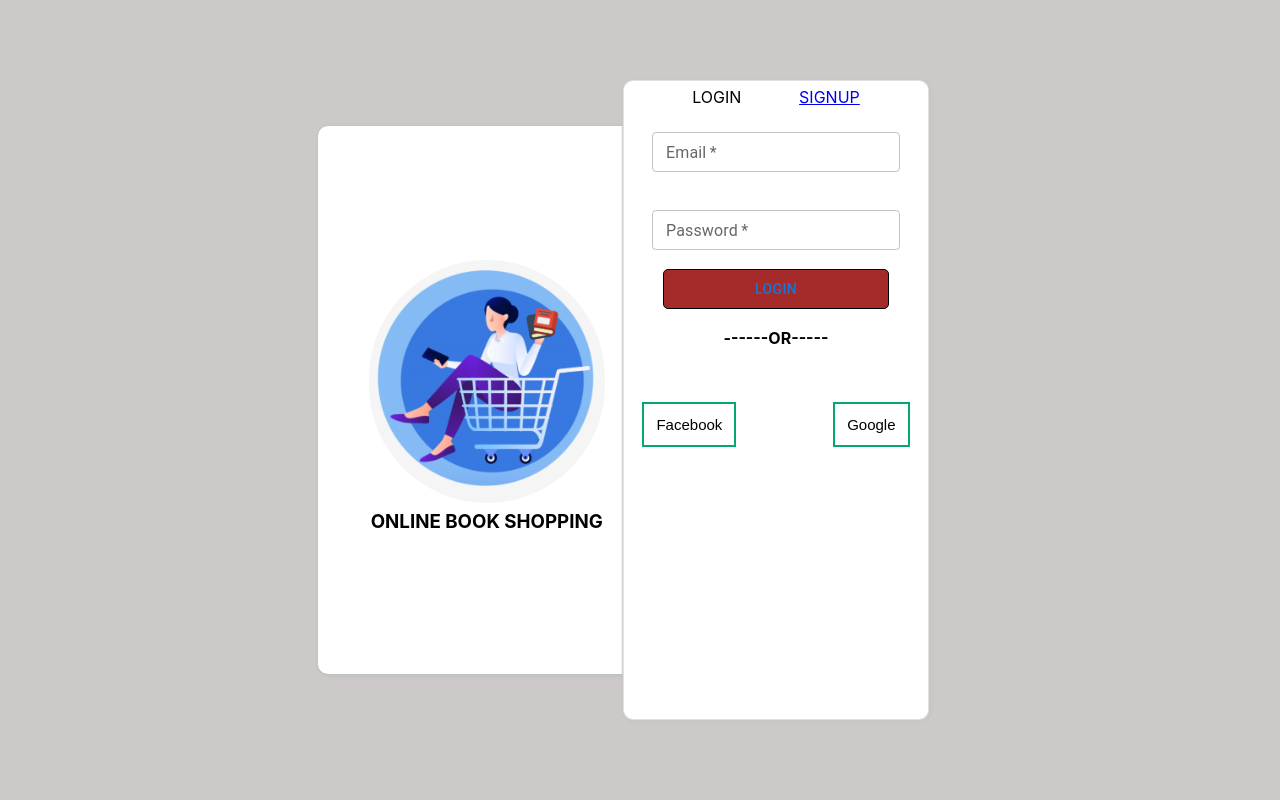
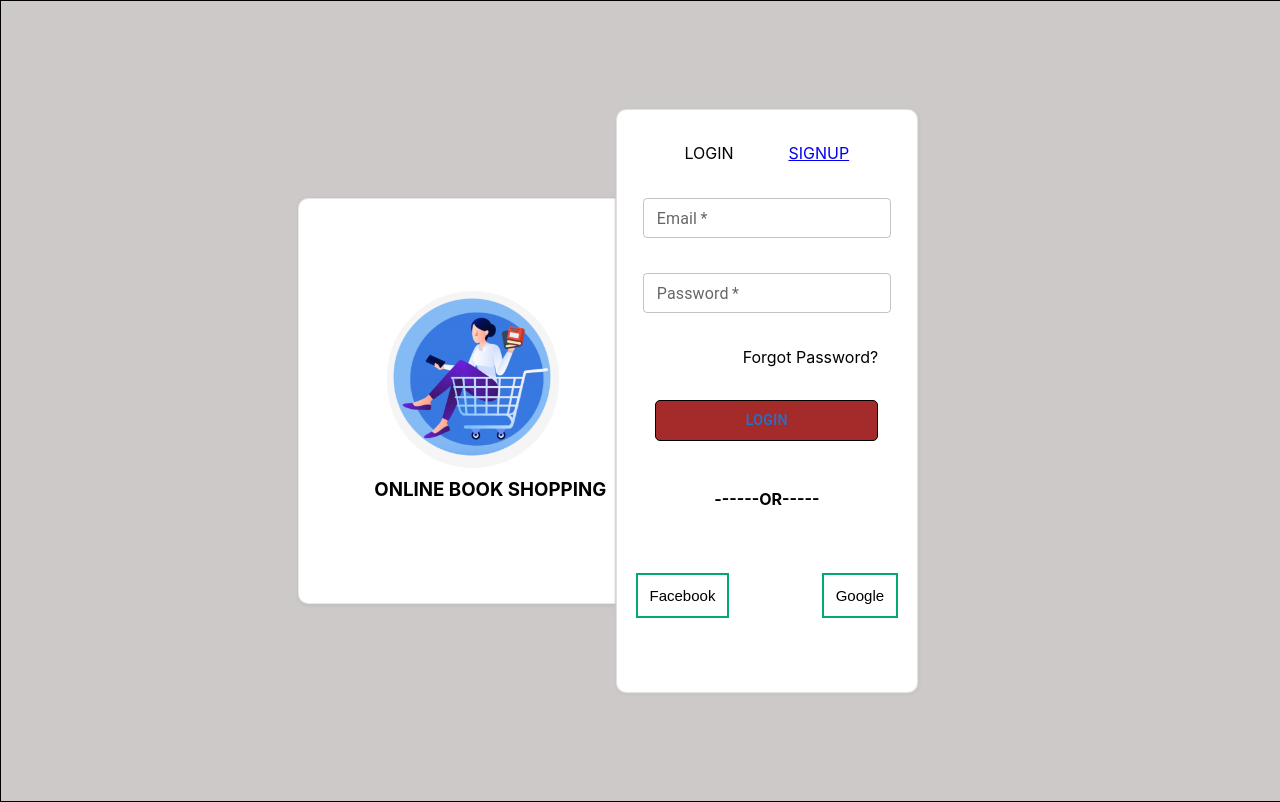
Before and after one commit to BridgeLab3341/BookStore_React_Application, a React (Create React App) app in the folder BookStore_React_Application/bookstoreapplication/: page / in a window 1280 px wide. Built offline with nearby package versions, Linux system fonts and the light colour scheme.

Commit message:
[soma]Refac:Refactored the code.

```diff
--- a/BookStore_React_Application/bookstoreapplication/package.json
+++ b/BookStore_React_Application/bookstoreapplication/package.json
@@ -5,6 +5,7 @@
   "dependencies": {
     "@emotion/react": "^11.11.1",
     "@emotion/styled": "^11.11.0",
+    "@mui/icons-material": "^5.14.18",
     "@mui/material": "^5.14.18",
     "@mui/styled-engine": "^5.14.18",
     "@mui/styled-engine-sc": "^6.0.0-alpha.6",
--- a/BookStore_React_Application/bookstoreapplication/src/App.js
+++ b/BookStore_React_Application/bookstoreapplication/src/App.js
@@ -5,8 +5,6 @@ function App() {
   return (
     <div className="App">
       <Router/>
-      {/* <SignIn/> */}
-      {/* <SignUp/> */}
     </div>
   );
 }
--- a/BookStore_React_Application/bookstoreapplication/src/Components/Router/Router.jsx
+++ b/BookStore_React_Application/bookstoreapplication/src/Components/Router/Router.jsx
@@ -2,6 +2,7 @@ import React from "react";
 import { BrowserRouter,Routes, Route } from 'react-router-dom';
 import SignIn from "../SignIn/SignIn";
 import SignUp from "../SignUp/SignUp";
+import DashBoard from "../DashBoard/DashBoard";
 
 export const Router=()=>{
 return(
@@ -10,6 +11,7 @@ return(
           <Routes>
              <Route exact path={"/"} element={<SignIn/>}></Route>
              <Route exact path={"/signup"} element={<SignUp/>} ></Route>
+             <Route exact path={"/dashboard"} element={<DashBoard/>}></Route>
           </Routes>
         </BrowserRouter>
     </div>
--- a/BookStore_React_Application/bookstoreapplication/src/Components/SignIn/SignIn.css
+++ b/BookStore_React_Application/bookstoreapplication/src/Components/SignIn/SignIn.css
@@ -6,6 +6,7 @@
     height: 100vh;
     background-color: rgb(206, 201, 201);
 }
+
 .main {
     display: flex;
     flex-direction: row;
@@ -14,10 +15,11 @@
     width: 80%;
     height: 50%;
 }
+
 .leftpart {
     border: 0px solid rgba(211, 206, 206, 0.5);
     width: 31%;
-    height: 120%;
+    height: 90%;
     border-radius: 10px;
     display: flex;
     flex-direction: column;
@@ -26,69 +28,79 @@
     background-color: white;
     box-shadow: 1px 1px 2px 2px rgb(195, 194, 194);
 }
+
 img {
     position: relative;
     left: 15%;
     top: 5%;
-    width:70%;
+    width:30%;
     display: flex;
     justify-content:center;
     align-items: center;
     border-radius: 200px;
 }
+
 .rightpart {
     border: 1px solid rgba(198, 194, 194, 0.5);
     background-color: white;
     position: relative;
     right: 3%;
-    width: 38%;
+    width: 41%;
     height: 140%;
     border-radius: 10px;
     display: flex;
     flex-direction: column;
     align-content: center;
-    justify-content: flex-start;
+    justify-content: center;
     align-items: center;
     box-shadow: 1px 1px 2px 2px rgb(201, 198, 198);
 }
+
 .buttons {
     width: 55%;
     display: flex;
     justify-content: space-between;
+    align-items: center;
     top: 1%;
-    padding: 6px;
+    padding: 1px;
 }
+
 button.signIn {
     width: 50px;
     height: 34px;
 }
+
 button.signUp {
     width: 55px;
     height: 34px;
 }
-.flogin{
+
+.flogin {
     color: black;
 }
+
 .log-email {
-    width: 99%;
+    width: 100%;
     display: flex;
     flex-direction: column;
     flex-wrap: nowrap;
     justify-content: space-between;
     align-items: center;
-    padding: 18px;
+    padding: 1px;
     margin: 1px 1px 1px 1px;
 }
+
 .log-pass {
-    width: 99%;
+    width: 100%;
     display: flex;
     flex-direction: column;
     flex-wrap: nowrap;
     justify-content: space-between;
     align-items: center;
-    padding: 18px;
+    padding-bottom: 1px;
     margin: 1px 1px 1px 1px;
 }
+
 .button-sin {
     width: 70%;
     display: flex;
@@ -96,25 +108,29 @@ button.signUp {
     align-content: center;
     justify-content: center;
     align-items: center;
-    padding: 18%;
+    padding: 1%;
 }
+
 .or {
     display: flex;
     flex-direction: row;
     align-content: center;
     justify-content: center;
     align-items: center;
-    padding: 1%;
+    padding-bottom: 1%;
 }
+
 .option {
     width: 89%;
-    height: 18%;
+    height: 12%;
     display: flex;
     flex-direction: row;
     flex-wrap: nowrap;
     justify-content: space-between;
     align-items: center;
+    padding-bottom: 10%;
 }
+
 .button {
     border: none;
     color: white;
@@ -126,6 +142,7 @@ button.signUp {
     transition-duration: 0.4s;
     cursor: pointer;
 }
+
 .button1 {
     background-color: white;
     color: black;
@@ -136,6 +153,7 @@ button.signUp {
     background-color: #04AA6D;
     color: white;
 }
+
 .button2 {
     background-color: white;
     color: black;
@@ -146,3 +164,12 @@ button.signUp {
     background-color: #008CBA;
     color: white;
 }
+.forgot {
+    width: 61%;
+    display: flex;
+    flex-direction: row;
+    flex-wrap: nowrap;
+    justify-content: flex-end;
+    padding-left: 40px;
+    padding-bottom: 1px;
+}
--- a/BookStore_React_Application/bookstoreapplication/src/Components/SignIn/SignIn.jsx
+++ b/BookStore_React_Application/bookstoreapplication/src/Components/SignIn/SignIn.jsx
@@ -1,57 +1,64 @@
 import React, { useState } from "react";
 import logo from "../Assets/LoginLogo.png";
 import './SignIn.css'
-import {Button,TextField} from "@mui/material";
+import { Button, TextField } from "@mui/material";
 import { Link } from "react-router-dom";
 import { Login } from "../Services/UserServices";
 const validEmail = new RegExp('^[a-zA-Z0-9._:$!%-]+@[a-zA-Z0-9.-]+.[a-zA-Z]$');
 const validPassword = new RegExp('^(?=.*?[A-Za-z])(?=.*?[0-9]).{8,}$');
 
 
-export default function SignIn(){
+export default function SignIn() {
 
-    const [logindata,setLoginData]=useState({email:'',password:''});
-    const handleEmail=(e)=>{
-        setLoginData(prevState=>(
+    const [logindata, setLoginData] = useState({ email: '', password: '' });
+    const handleEmail = (e) => {
+        setLoginData(prevState => (
             {
                 ...prevState,
-                email:e.target.value
+                email: e.target.value
             }
         ))
     }
-    const handlePassword=(p)=>{
-        setLoginData(prevState=>({
+    const handlePassword = (p) => {
+        setLoginData(prevState => ({
             ...prevState,
-            password:p.target.value
+            password: p.target.value
         }))
     }
-    const [validateObj,setValidateObj]=useState({EmailBorder:false,EmailHelper:'',PasswordBorder:false,PasswordHelper:''})
-    const VerifyeSignInData=async()=>{
-        let checkEmail=validEmail.test(logindata.email)
-        let checkpassword=validPassword.test(logindata.password)
+    const [validateObj, setValidateObj] = useState({ EmailBorder: false, EmailHelper: '', PasswordBorder: false, PasswordHelper: '' })
+    const VerifyeSignInData = async () => {
+        let checkEmail = validEmail.test(logindata.email)
+        let checkpassword = validPassword.test(logindata.password)
 
-        if(checkEmail===false){
-            setValidateObj(prevState=>({
+        if (checkEmail === false) {
+            setValidateObj(prevState => ({
                 ...prevState,
-                EmailBorder:true,
-                EmailHelper:'Enter a Valid Email'
+                EmailBorder: true,
+                EmailHelper: 'Enter a Valid Email'
             }))
         }
-        if(checkpassword === false){
-            setValidateObj(prevState=>({
+        if (checkpassword === false) {
+            setValidateObj(prevState => ({
                 ...prevState,
                 PasswordBorder: true,
-                PasswordHelper:'Password Sholud be atleast 8 characters'
+                PasswordHelper: 'Password Sholud be atleast 8 characters'
             }))
         }
         console.log(logindata);
 
-        if(checkEmail===true && checkpassword===true){
-            let response=await Login(logindata)
+        if (checkEmail === true && checkpassword === true) {
+            Login(logindata).then((response)=>{
                 console.log(response);
+                console.log("success")
+                console.log(response.data)
+                localStorage.setItem("Token",response.data.data.token)
+            })
+            .catch((error)=>{
+                console.log(error);
+            })
         }
     }
-    return(
+    return (
         <div className="main-container">
             <div className="main">
                 <div className="leftpart">
@@ -62,9 +69,6 @@ export default function SignIn(){
                     <div className="buttons">
                         <div className="flogin">LOGIN</div>
                         <div><Link className="fsignup" to="/signup">SIGNUP</Link></div>
-                        {/* <div><h4 className="flogin"  variant="text">LOGIN</h4></div> */}
-                        {/* <div><h4 className="fsignup" onClick={props.handleToggle} variant="text">SIGNUP</h4></div> */}
-                        {/* <div><Link className="flogin" to="/SignUp">SIGNUP</Link></div> */}
                     </div>
                     <div className="log-email">
                         <TextField className="std-box" id="email" label="Email" onChange={handleEmail} error={validateObj.EmailBorder} helperText={validateObj.EmailHelper} variant="outlined" size="small" required />
@@ -72,6 +76,7 @@ export default function SignIn(){
                     <div className="log-pass">
                         <TextField className="std-box" id="password" label="Password" onChange={handlePassword} error={validateObj.PasswordBorder} helperText={validateObj.PasswordHelper} variant="outlined" size="small" required />
                     </div>
+                    <div className="forgot">Forgot Password?</div>
                     <div className="button-sin">
                         <Button onClick={VerifyeSignInData} className="flogin">Login</Button>
                     </div>
--- a/BookStore_React_Application/bookstoreapplication/src/Components/SignUp/SignUp.css
+++ b/BookStore_React_Application/bookstoreapplication/src/Components/SignUp/SignUp.css
@@ -5,19 +5,20 @@
     width: 100vw;
     height: 100vh;
     background-color: rgb(206, 201, 201);
+    border: 1px solid black;
 }
 .main {
     display: flex;
     flex-direction: row;
     justify-content: center;
     align-items: center;
-    width: 85%;
-    height: 57%;
+    width: 65%;
+    height: 56%;
 }
 .leftpart {
-    border: 0px solid rgba(211, 206, 206, 0.5);
-    width: 31%;
-    height: 120%;
+    border: 1px solid rgba(211, 206, 206, 0.5);
+    width: 46%;
+    height: 90%;
     border-radius: 10px;
     display: flex;
     flex-direction: column;
@@ -26,46 +27,45 @@
     background-color: white;
     box-shadow: 1px 1px 2px 2px rgb(195, 194, 194);
 }
-img {
+ img {
     position: relative;
-    left: 15%;
+    left: 23%;
     top: 5%;
-    width:70%;
+    width:45%;
     display: flex;
     justify-content:center;
     align-items: center;
     border-radius: 200px;
 }
-.rightpart {
+ .rightpart {
     border: 1px solid rgba(198, 194, 194, 0.5);
     background-color: white;
     position: relative;
-    right: 3%;
-    width: 28%;
-    height: 140%;
+    right: 8%;
+    width: 36%;
+    height: 130%;
     border-radius: 10px;
     display: flex;
     flex-direction: column;
     align-content: center;
-    justify-content: flex-start;
+    justify-content: space-evenly;
     align-items: center;
     box-shadow: 1px 1px 2px 2px rgb(201, 198, 198);
 }
 .reg {
-    width: 100%;
-    padding: 8px;
+    padding: 1px;
     display: flex;
     justify-content: center;
     margin: 2px;
 }
-.fname {
+ .fname {
     width: 96%;
     display: flex;
     flex-direction: row;
     flex-wrap: nowrap;
     justify-content: center;
     align-items: center;
-    padding: 10px;
+    padding: 1px;
     margin: -5px;
 }
 .lname {
@@ -75,7 +75,7 @@ img {
     flex-wrap: nowrap;
     justify-content: center;
     align-items: center;
-    padding: 12px;
+    padding: 1px;
     margin: -5px;
 }
 .fphone {
@@ -85,7 +85,7 @@ img {
     align-content: center;
     justify-content: center;
     align-items: center;
-    padding: 10px;
+    padding: 1px;
     width: 98%;
     margin: 1%;
 }
@@ -96,7 +96,7 @@ img {
     align-content: center;
     justify-content: center;
     align-items: center;
-    padding: 12px;
+    padding: 1px;
     width: 100%;
     margin: -13px;
 }
@@ -107,7 +107,7 @@ img {
     align-content: center;
     justify-content: center;
     align-items: center;
-    padding: 12px;
+    padding: 1px;
     width: 100%;
     margin: 1px;
 }
--- a/BookStore_React_Application/package.json
+++ /dev/null
@@ -1,5 +0,0 @@
-{
-  "dependencies": {
-    "@mui/styled-engine-sc": "^6.0.0-alpha.6"
-  }
-}
```
Also changed, not shown: BookStore_React_Application/bookstoreapplication/src/Components/DashBoard/DashBoard.jsx (+5 -11 lines), BookStore_React_Application/bookstoreapplication/src/Components/Services/UserServices.jsx (+10 -4 lines), BookStore_React_Application/bookstoreapplication/src/Components/SignUp/SignUp.jsx (+67 -61 lines), 2 other files (tests, documents, lock files or other folders). Lines whose indentation alone changed are shown as unchanged.
